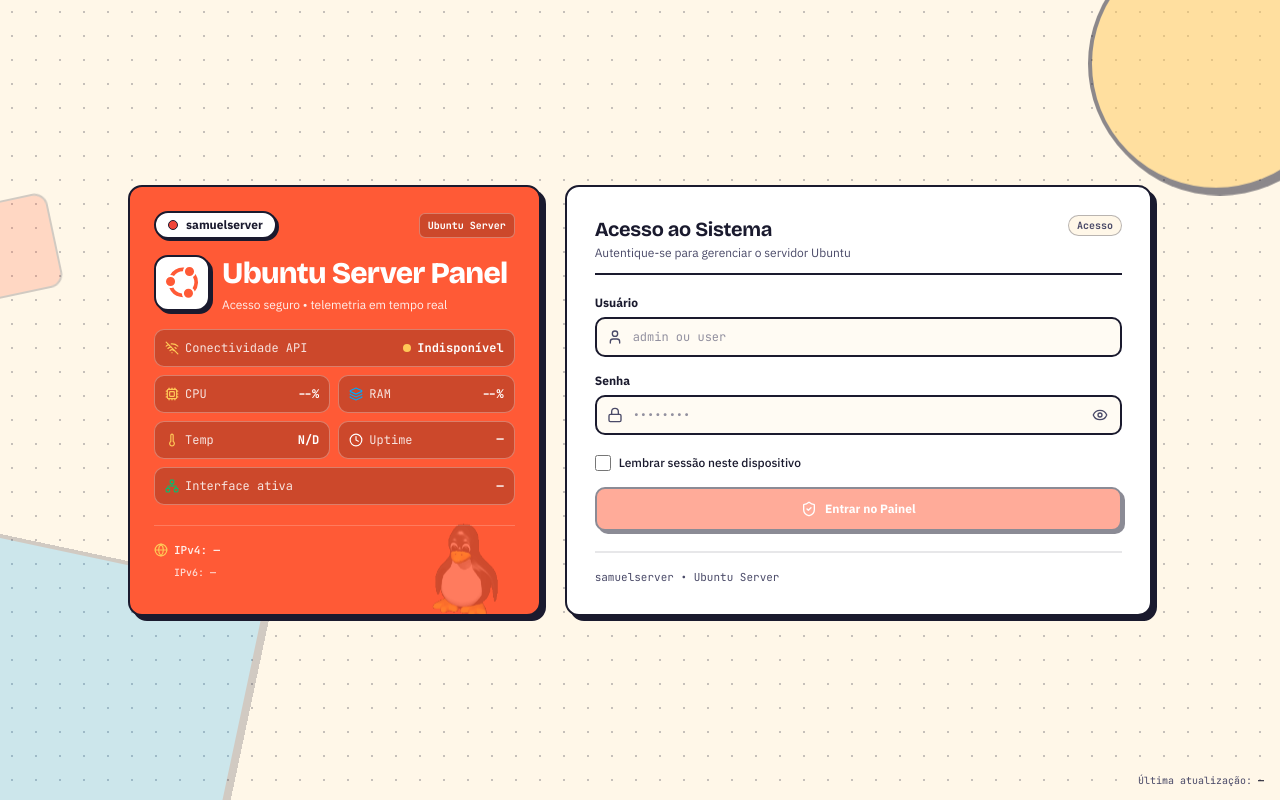
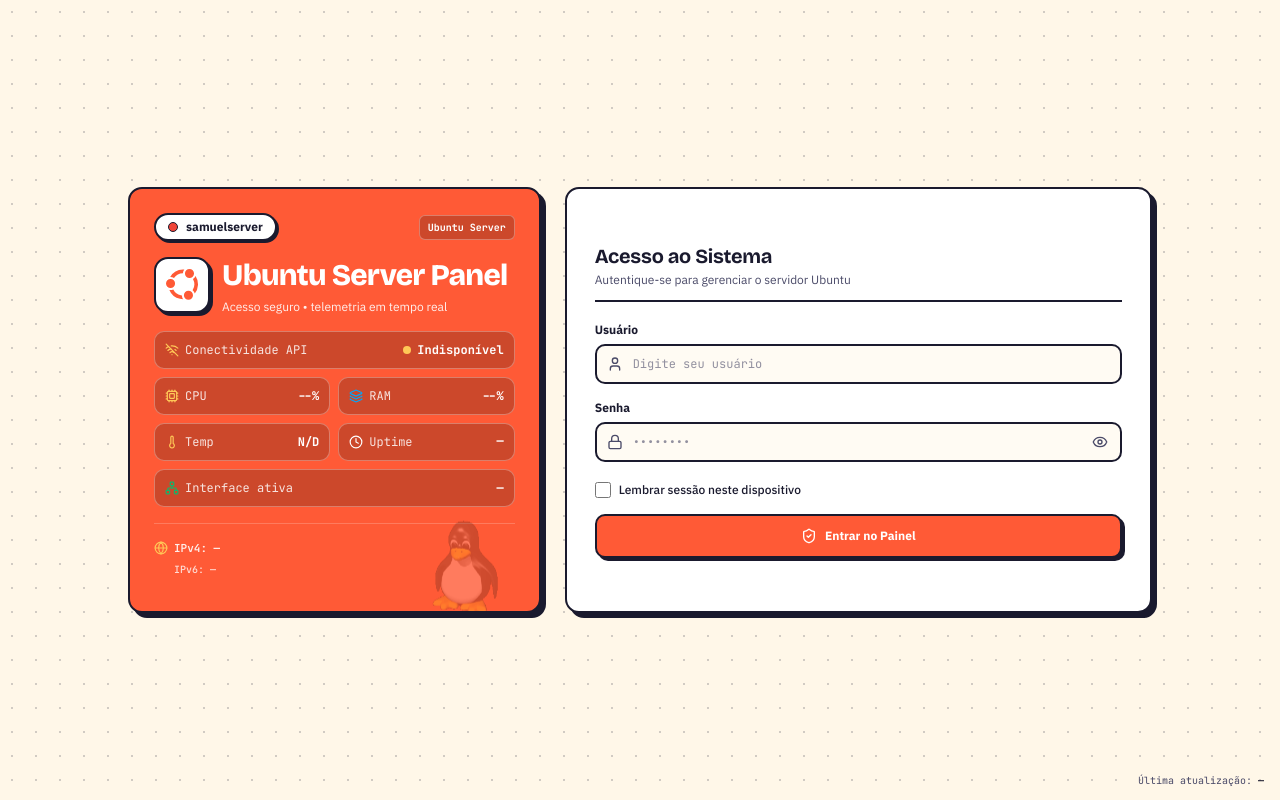
Before and after one commit to samueix/server, a React (Vite) app: page /login in a window 1280 px wide. Built offline with nearby package versions, Linux system fonts and the light colour scheme; no server answers.

Commit message:
refactor(ui): simplify login screen design
Remove decorative background shapes to improve visual clarity and reduce layout clutter.

```diff
--- a/src/components/LoginScreen.tsx
+++ b/src/components/LoginScreen.tsx
@@ -159,12 +159,9 @@ export const LoginScreen: React.FC<LoginScreenProps> = ({ onLoginSuccess, logout
   return (
     <div className="min-h-screen bg-[#FFF7E8] text-[#1A1A2E] flex flex-col justify-center items-center p-4 sm:p-6 font-sans relative overflow-hidden select-none">
       <div
-        className="absolute inset-0 pointer-events-none opacity-25 -z-0"
+        className="absolute inset-0 pointer-events-none opacity-20 -z-0"
         style={{ backgroundImage: 'radial-gradient(#1A1A2E 1.2px, transparent 1.2px)', backgroundSize: '24px 24px' }}
       />
-      <div className="absolute -top-16 -right-16 w-64 h-64 rounded-full bg-[#FFC857] border-4 border-[#1A1A2E] -z-0 opacity-50 pointer-events-none shadow-[4px_4px_0px_#1A1A2E] login-float" />
-      <div className="absolute -bottom-20 -left-20 w-80 h-80 rounded-3xl bg-[#00A6FB] border-4 border-[#1A1A2E] rotate-12 -z-0 opacity-20 pointer-events-none shadow-[4px_4px_0px_#1A1A2E] login-float-slow" />
-      <div className="absolute top-1/4 -left-10 w-24 h-24 rounded-xl bg-[#FF5A36] border-2 border-[#1A1A2E] -rotate-12 -z-0 opacity-20 pointer-events-none" />
 
       <div className="w-full max-w-5xl grid grid-cols-1 md:grid-cols-12 gap-5 md:gap-6 relative z-10 items-stretch login-enter">
         {/* Painel Esquerdo */}
@@ -242,16 +239,11 @@ export const LoginScreen: React.FC<LoginScreenProps> = ({ onLoginSuccess, logout
         </section>
 
         {/* Painel Direito */}
-        <section className="md:col-span-7 bg-white border-2 border-[#1A1A2E] shadow-[5px_5px_0px_#1A1A2E] rounded-xl p-5 sm:p-7 flex flex-col justify-between" aria-label="Autenticação">
+        <section className="md:col-span-7 bg-white border-2 border-[#1A1A2E] shadow-[5px_5px_0px_#1A1A2E] rounded-xl p-5 sm:p-7 flex flex-col justify-center" aria-label="Autenticação">
           <div>
-            <div className="flex items-start justify-between pb-3 mb-5 border-b-2 border-[#1A1A2E] gap-3">
-              <div>
-                <h2 className="text-lg sm:text-xl font-bold font-title text-[#1A1A2E]">Acesso ao Sistema</h2>
-                <p className="text-xs text-[#4A4A68] mt-0.5">Autentique-se para gerenciar o servidor Ubuntu</p>
-              </div>
-              <div className="flex items-center text-[10px] font-mono font-bold px-2 py-0.5 rounded-full bg-[#FFF7E8] border border-[#1A1A2E]/30 text-[#4A4A68] shrink-0">
-                <span>Acesso</span>
-              </div>
+            <div className="pb-3 mb-5 border-b-2 border-[#1A1A2E]">
+              <h2 className="text-lg sm:text-xl font-bold font-title text-[#1A1A2E]">Acesso ao Sistema</h2>
+              <p className="text-xs text-[#4A4A68] mt-0.5">Autentique-se para gerenciar o servidor Ubuntu</p>
             </div>
 
             {logoutNotice && (
@@ -286,7 +278,7 @@ export const LoginScreen: React.FC<LoginScreenProps> = ({ onLoginSuccess, logout
                     type="text"
                     value={username}
                     onChange={(e) => setUsername(e.target.value)}
-                    placeholder="admin ou user"
+                    placeholder="Digite seu usuário"
                     required
                     autoComplete="username"
                     autoCapitalize="none"
@@ -348,8 +340,8 @@ export const LoginScreen: React.FC<LoginScreenProps> = ({ onLoginSuccess, logout
 
               <button
                 type="submit"
-                disabled={loading || !username.trim() || !password}
-                className="w-full py-3 rounded-lg bg-[#FF5A36] hover:bg-[#E04522] text-white font-bold text-xs border-2 border-[#1A1A2E] shadow-[3px_3px_0px_#1A1A2E] transition-all flex items-center justify-center gap-2 disabled:opacity-50 disabled:cursor-not-allowed mt-2 active:translate-x-[1px] active:translate-y-[1px] active:shadow-none"
+                disabled={loading}
+                className="w-full py-3 rounded-lg bg-[#FF5A36] hover:bg-[#E04522] text-white font-bold text-xs border-2 border-[#1A1A2E] shadow-[3px_3px_0px_#1A1A2E] transition-all flex items-center justify-center gap-2 cursor-pointer disabled:bg-[#4A4A68] disabled:text-white disabled:cursor-wait mt-2 active:translate-x-[1px] active:translate-y-[1px] active:shadow-none"
               >
                 {loading ? (
                   <>
@@ -370,10 +362,6 @@ export const LoginScreen: React.FC<LoginScreenProps> = ({ onLoginSuccess, logout
               </button>
             </form>
           </div>
-
-          <div className="pt-4 mt-5 border-t-2 border-[#1A1A2E]/10 flex items-center text-[11px] font-mono text-[#4A4A68]">
-            <span className="truncate">samuelserver • {systemVersion}</span>
-          </div>
         </section>
       </div>
 
```
